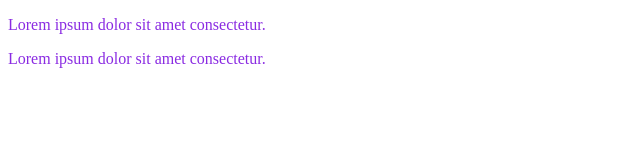
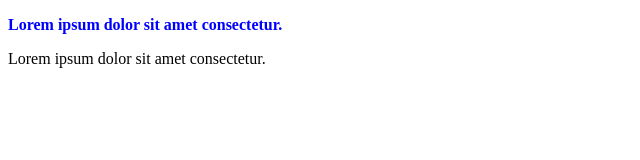
Before and after one commit to khalidNC/html_css_project_p1, a plain HTML site: page basicCss/index.html in a window 1280 px wide. Shown: the whole page, without its empty margins (0-640 px from the left). Drawn offline with Linux system fonts and the light colour scheme.

Commit message:
added style.css for providing css separately

```diff
--- a/basicCss/index.html
+++ b/basicCss/index.html
@@ -4,14 +4,20 @@
     <meta charset="UTF-8" />
     <meta name="viewport" content="width=device-width, initial-scale=1.0" />
     <title>Document</title>
+    <link rel="stylesheet" href="/style.css" />
     <style>
       p {
-        color: blueviolet;
+        color: black;
+      }
+
+      #first {
+        color: blue;
+        font-weight: bold;
       }
     </style>
   </head>
   <body>
-    <p>Lorem ipsum dolor sit amet consectetur.</p>
+    <p id="first">Lorem ipsum dolor sit amet consectetur.</p>
     <p>Lorem ipsum dolor sit amet consectetur.</p>
   </body>
 </html>
--- /dev/null
+++ b/style.css
@@ -0,0 +1,3 @@
+p {
+  color: blueviolet;
+}
```
